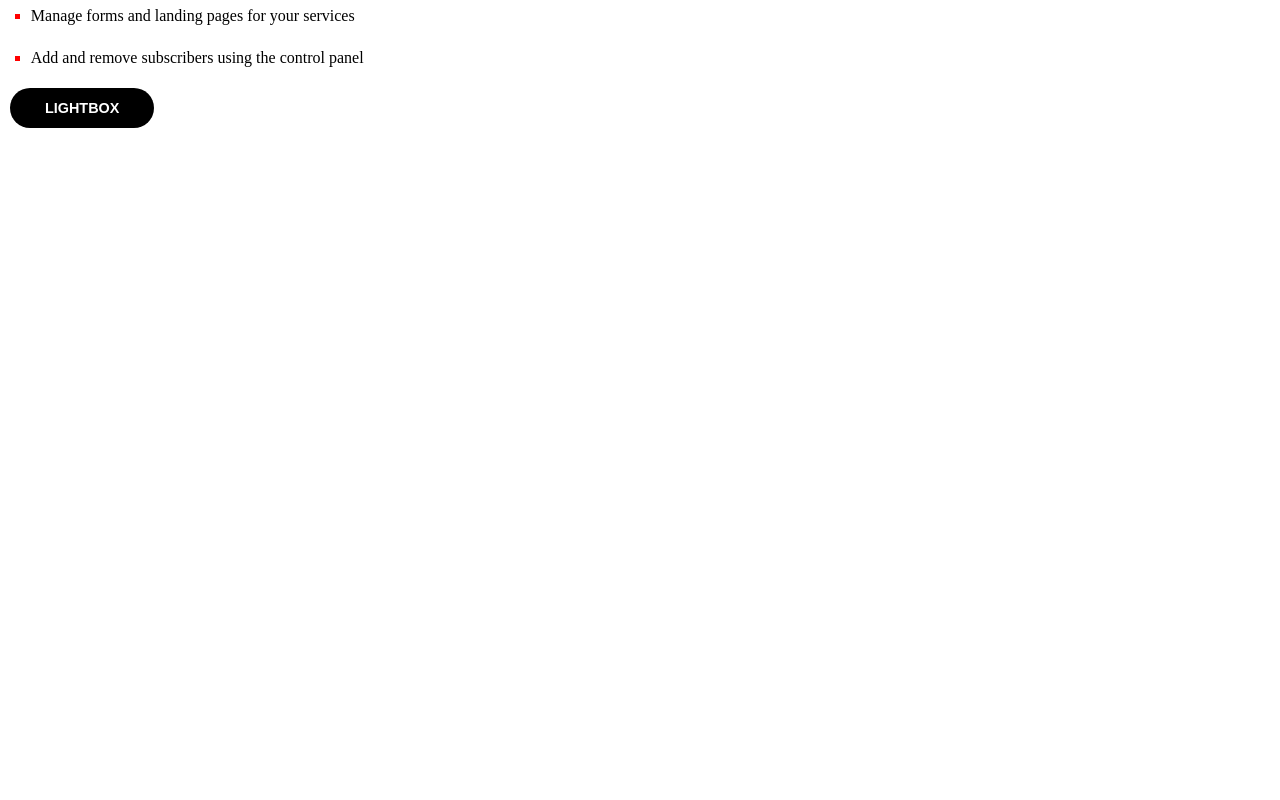
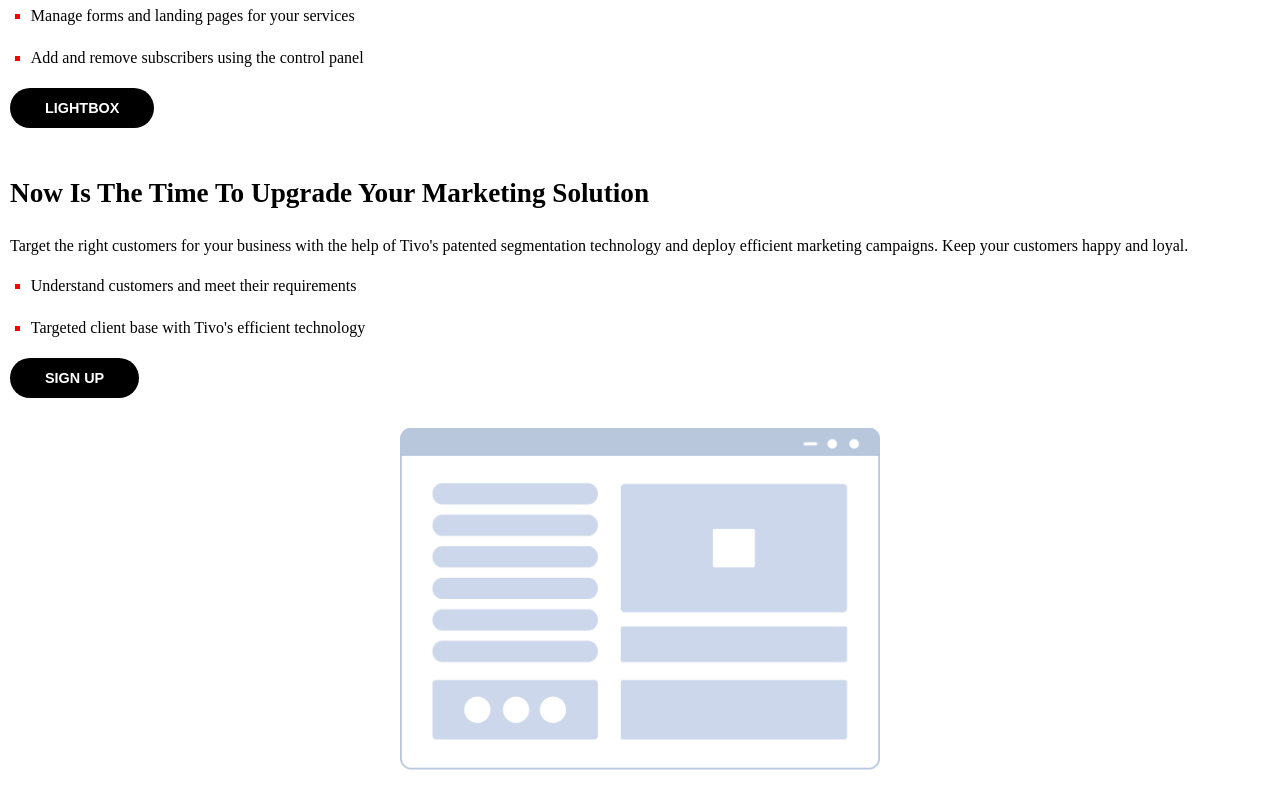
Before and after one commit to krushodev/Landing-Marketing-App, a React (Vite) app: page / in a window 1280 px wide. Shown: the part 2423-3223 px from the top of the page. Before the commit the page ends 2551 px from the top, so only its background shows below. Built offline with nearby package versions, Linux system fonts and the light colour scheme.

Commit message:
feat: add Detail component

```diff
--- a/src/App.jsx
+++ b/src/App.jsx
@@ -1,4 +1,5 @@
 import Description from "./components/Description/Description"
+import Detail from "./components/Detail/Detail"
 import Features from "./components/Features/Features"
 import Navbar from "./components/Navbar/Navbar"
 import TitleSection from "./components/TitleSection/TitleSection"
@@ -11,6 +12,7 @@ function App() {
       <Header/>
       <Description/>
       <Features/>
+      <Detail/>
     </>
   )
 }
--- /dev/null
+++ b/src/components/Detail/Detail.css
@@ -0,0 +1,33 @@
+.detail-container {
+    padding: 0 10px;
+}
+
+.detail-card h5 {
+    font-size: 1.7em;
+}
+
+.detail-card p {
+    margin-top: -25px;
+}
+
+.detail-card ul {
+    list-style-type: square;
+    padding-inline-start: 1.3em;
+
+}
+
+.detail-card ul li {
+    color: red;
+    margin-bottom: 18px;
+}
+
+.detail-card ul li span{
+    color: black;
+}
+
+.detail-container img {
+    width: 100%;
+    display: block;
+    margin: 30px auto;
+    max-width: 30rem;
+}
--- /dev/null
+++ b/src/components/Detail/Detail.jsx
@@ -0,0 +1,21 @@
+import "./Detail.css";
+import ImgDetail from "../../assets/detail/details.png"
+
+const Detail = () => {
+  return (
+    <div className="detail-container">
+        <div className="detail-card">
+            <h5>Now Is The Time To Upgrade Your Marketing Solution</h5>
+            <p>Target the right customers for your business with the help of Tivo's patented segmentation technology and deploy efficient marketing campaigns. Keep your customers happy and loyal.</p>
+            <ul>
+                <li><span>Understand customers and meet their requirements</span></li>
+                <li><span>Targeted client base with Tivo's efficient technology</span></li>
+            </ul>
+            <button className="btn">Sign Up</button>
+        </div>
+        <img src={ImgDetail} alt="detail" />
+    </div>
+  )
+}
+
+export default Detail
```
